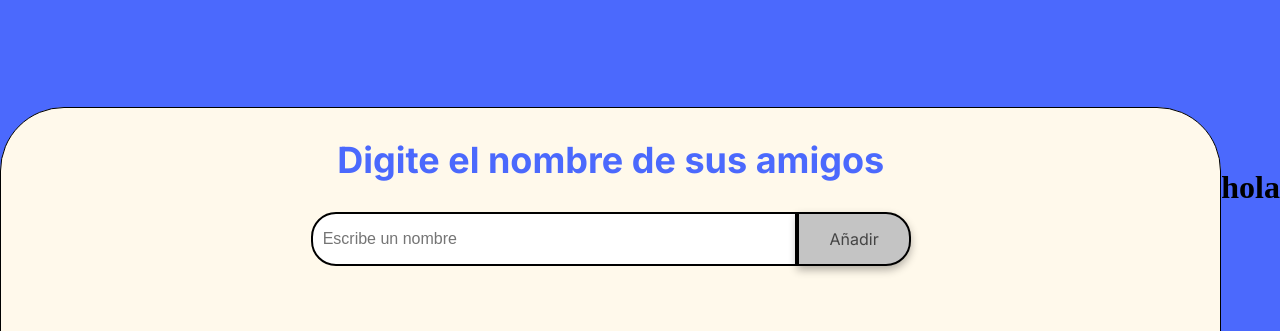
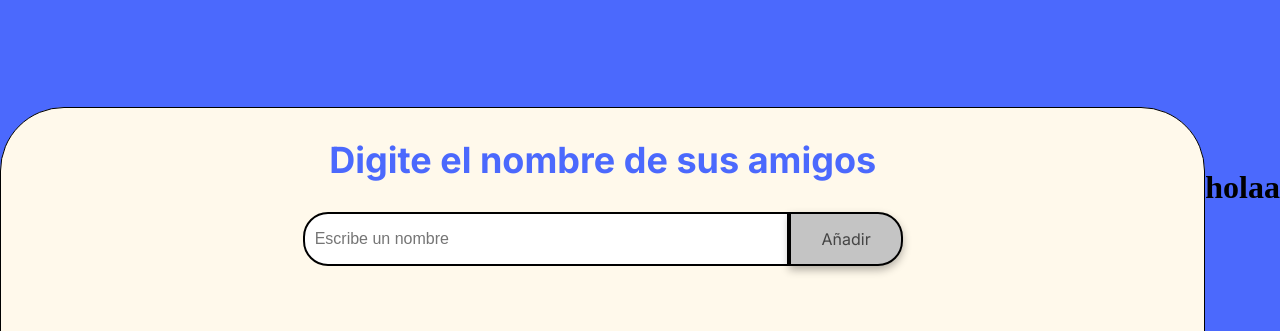
Before and after one commit to johanMnu/challenge-amigo-secreto, a plain HTML site: page index.html in a window 1280 px wide. Shown: the part 213-544 px from the top of the page. Drawn offline with Linux system fonts and the light colour scheme.

Commit message:
probando

```diff
--- a/app.js
+++ b/app.js
@@ -1 +1,4 @@
 // El principal objetivo de este desafío es fortalecer tus habilidades en lógica de programación. Aquí deberás desarrollar la lógica para resolver el problema.
+function cambiarValor(){
+
+};
--- a/index.html
+++ b/index.html
@@ -35,7 +35,7 @@
             </div>
         </section>
     </main>
-    <h1>hola</h1>
+    <h1>holaa</h1>
     <script src="app.js" defer></script>
 </body>
 </html>
```
